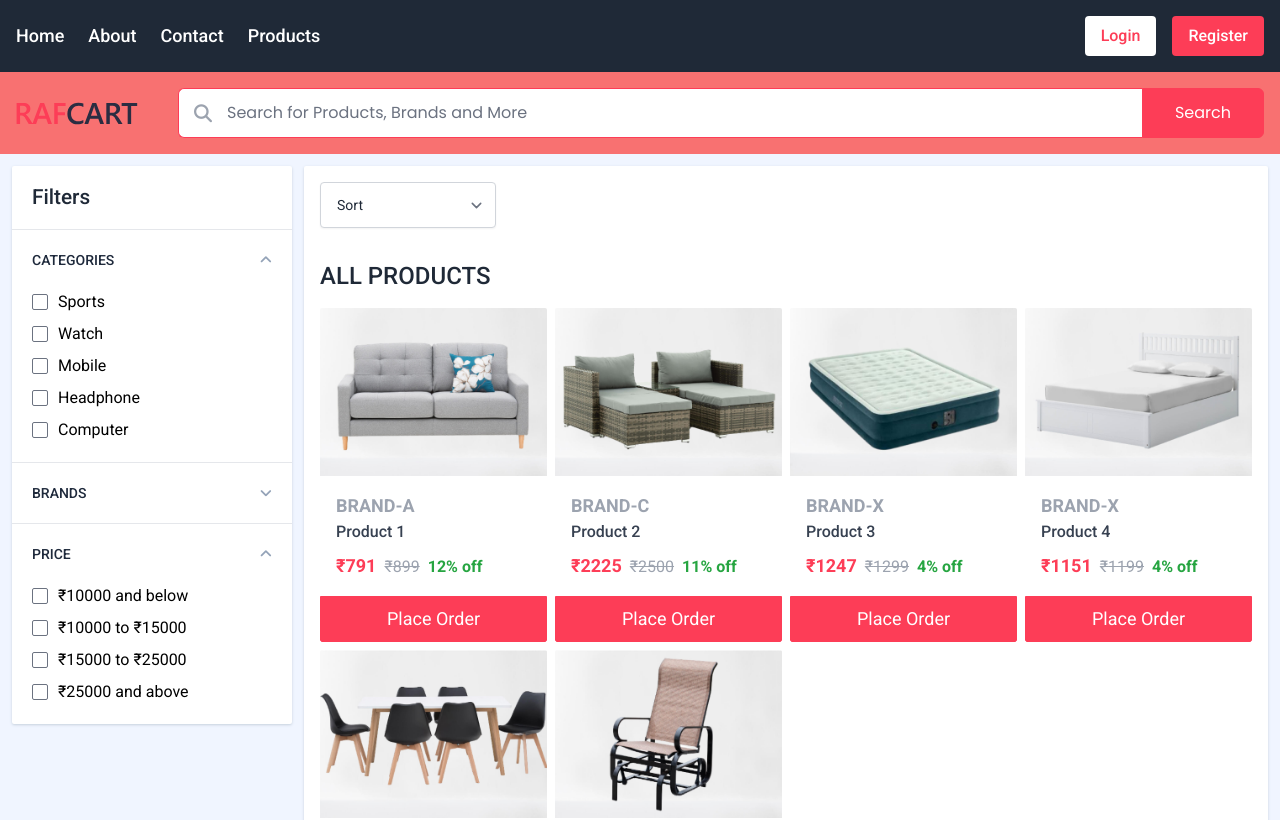
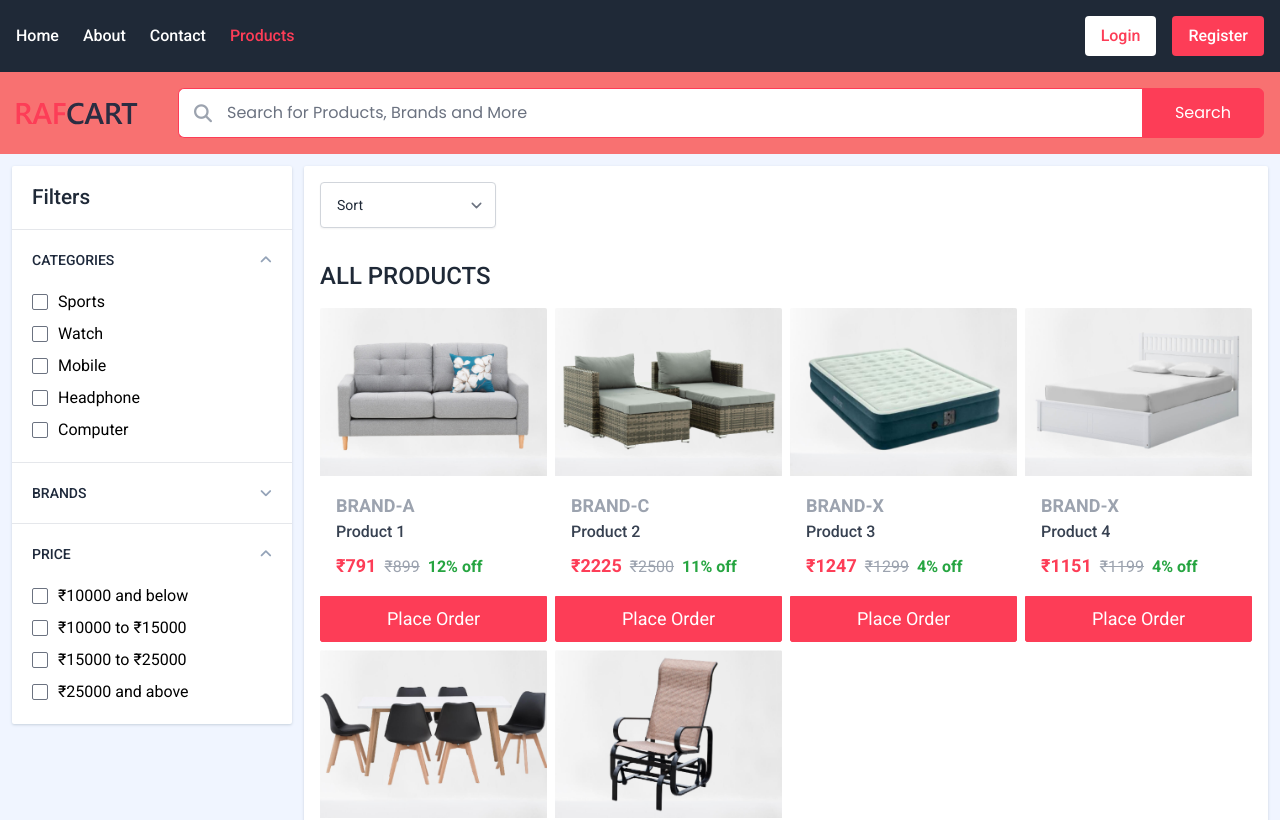
Before and after one commit to supratim531/ecom-clinton, a React (Create React App) app: page /products in a window 1280 px wide. Shown: the top 820 px of the page. Built offline with nearby package versions, Linux system fonts and the light colour scheme.

Commit message:
supratim531: Refactored NavItems and added Tooltip with logout button

```diff
--- a/src/components/header/Header.jsx
+++ b/src/components/header/Header.jsx
@@ -3,7 +3,7 @@ import SearchBar from "./SearchBar";
 import Navbar from "./navbar/Navbar";
 import { useAuth } from "../../hooks/useAuth";
 import UserProfile from "./UserProfile";
-import NavItem from "./navbar/NavItem";
+import NavItems from "./navbar/NavItems";
 import Hamburger from "./Hamburger";
 import Logo from "./Logo";
 
@@ -34,9 +34,16 @@ const Header = () => {
               <div className="block md:hidden">
                 <Hamburger onClick={navbarRef.current.handleOpenSideNavbar} />
               </div>
-              <ul className="hidden capitalize md:flex justify-center items-center gap-6">
-                <NavItem listClassName="font-roboto font-medium text-lg text-secondary hover:text-primary" />
-              </ul>
+              <div className="hidden md:block">
+                <NavItems
+                  wrapperClassName={
+                    "capitalize flex justify-center items-center gap-6"
+                  }
+                  navItemClassName={
+                    "font-medium text-secondary hover:text-primary"
+                  }
+                />
+              </div>
             </section>
             <div className="hidden lg:block search-section flex-grow">
               <SearchBar />
--- a/src/components/header/navbar/NavItem.jsx
+++ /dev/null
@@ -1,31 +0,0 @@
-import React from "react";
-import { Link } from "react-router-dom";
-
-const NavItem = ({ listClassName, linkClassName, onClickListItem }) => {
-  return (
-    <>
-      <li onClick={onClickListItem} className={listClassName}>
-        <Link className={linkClassName} to={""}>
-          Home
-        </Link>
-      </li>
-      <li onClick={onClickListItem} className={listClassName}>
-        <Link className={linkClassName} to={"about"}>
-          About
-        </Link>
-      </li>
-      <li onClick={onClickListItem} className={listClassName}>
-        <Link className={linkClassName} to={"contact"}>
-          Contact
-        </Link>
-      </li>
-      <li onClick={onClickListItem} className={listClassName}>
-        <Link className={linkClassName} to={"products"}>
-          Products
-        </Link>
-      </li>
-    </>
-  );
-};
-
-export default NavItem;
--- /dev/null
+++ b/src/components/header/navbar/NavItems.jsx
@@ -0,0 +1,66 @@
+import React from "react";
+import { NavLink } from "react-router-dom";
+
+const NavItems = ({ onClickNavItem, wrapperClassName, navItemClassName }) => {
+  const navItems = [
+    {
+      name: "Home",
+      path: "",
+      active: true,
+    },
+    {
+      name: "About",
+      path: "about",
+      active: true,
+    },
+    {
+      name: "Contact",
+      path: "contact",
+      active: true,
+    },
+    {
+      name: "Products",
+      path: "products",
+      active: true,
+    },
+  ];
+
+  return (
+    <ul className={wrapperClassName}>
+      {navItems.map((navItem) =>
+        navItem.active ? (
+          <li
+            key={navItem.name}
+            className={navItemClassName}
+            onClick={onClickNavItem ? onClickNavItem : null}
+          >
+            <NavLink to={navItem.path}>{navItem.name}</NavLink>
+          </li>
+        ) : null
+      )}
+
+      {/* <li onClick={onClickListItem} className={listClassName}>
+        <Link className={linkClassName} to={""}>
+          Home
+        </Link>
+      </li>
+      <li onClick={onClickListItem} className={listClassName}>
+        <Link className={linkClassName} to={"about"}>
+          About
+        </Link>
+      </li>
+      <li onClick={onClickListItem} className={listClassName}>
+        <Link className={linkClassName} to={"contact"}>
+          Contact
+        </Link>
+      </li>
+      <li onClick={onClickListItem} className={listClassName}>
+        <Link className={linkClassName} to={"products"}>
+          Products
+        </Link>
+      </li> */}
+    </ul>
+  );
+};
+
+export default NavItems;
--- a/src/components/header/navbar/Navbar.jsx
+++ b/src/components/header/navbar/Navbar.jsx
@@ -1,13 +1,15 @@
 import React, { forwardRef, useImperativeHandle, useRef } from "react";
-import { Link } from "react-router-dom";
+import { useNavigate } from "react-router-dom";
 import { useLogout } from "../../../hooks/useLogout";
 import { useAuth } from "../../../hooks/useAuth";
-import NavItem from "./NavItem";
+import NavItems from "./NavItems";
 import Hamburger from "../Hamburger";
+import Tooltip from "../../shared/Tooltip";
 
 const Navbar = ({}, ref) => {
   const logout = useLogout();
   const { auth } = useAuth();
+  const navigate = useNavigate();
   const sideNavbarRef = useRef();
   const sideNavbarWrapperRef = useRef();
 
@@ -50,12 +52,15 @@ const Navbar = ({}, ref) => {
           aria-label="Primary navigation for small devices"
           className="sidebar w-[80%] xs:w-[70%] min-[480px]:w-[60%] h-full fixed top-0 left-0 z-[3] duration-300 translate-x-[-200%]"
         >
-          <ul className="p-8 h-full w-full flex flex-col items-start gap-8 text-white">
-            <NavItem
-              onClickListItem={handleCloseSideNavbar}
-              listClassName={"text-2xl md:text-base hover:text-primary"}
+          <div>
+            <NavItems
+              onClickNavItem={handleCloseSideNavbar}
+              wrapperClassName={
+                "p-8 h-full w-full flex flex-col items-start gap-8 text-white"
+              }
+              navItemClassName={"text-2xl md:text-base hover:text-primary"}
             />
-          </ul>
+          </div>
         </aside>
       </section>
 
@@ -63,41 +68,48 @@ const Navbar = ({}, ref) => {
         <div className="block md:hidden">
           <Hamburger onClick={handleOpenSideNavbar} />
         </div>
-        <ul className="hidden capitalize md:flex justify-center items-center gap-6">
-          <NavItem listClassName="font-medium text-lg text-white hover:text-primary" />
-        </ul>
+        <div className="hidden md:block">
+          <NavItems
+            wrapperClassName={
+              "capitalize flex justify-center items-center gap-6"
+            }
+            navItemClassName={"font-medium text-white hover:text-primary"}
+          />
+        </div>
       </section>
-      <section className="right flex justify-center items-center gap-4">
+      <section className="right flex gap-4">
         {auth?.user ? (
+          <Tooltip
+            text={"Logout"}
+            className="[&>span]:!-bottom-[90%] [&>span]:after:!border-b-primary [&>span]:after:!border-t-transparent [&>span]:after:!-top-[35%]"
+          >
             <button
               tabIndex={0}
-            title="Logout"
               aria-label="Logout from this session"
               onClick={logout}
               className="text-[0.8rem] sm:text-base text-center p-2 py-1.5 rounded-full duration-100 hover:text-white hover:bg-primary text-primary bg-white"
             >
               <i className="fa-solid fa-power-off text-lg"></i>
             </button>
+          </Tooltip>
         ) : (
           <>
-            <Link
-              to={"login"}
-              role="button"
+            <button
               tabIndex={0}
               aria-label="Login as a customer"
+              onClick={() => navigate("login")}
               className="text-[0.8rem] sm:text-base px-4 py-2 rounded transition hover:text-white hover:bg-primary text-primary bg-white"
             >
               Login
-            </Link>
-            <Link
-              to={"register"}
-              role="button"
+            </button>
+            <button
               tabIndex={0}
+              onClick={() => navigate("register")}
               aria-label="Register as a customer"
               className="text-[0.8rem] sm:text-base px-4 py-2 rounded transition hover:text-primary hover:bg-white text-white bg-primary"
             >
               Register
-            </Link>
+            </button>
           </>
         )}
       </section>
--- a/src/components/shared/Tooltip.jsx
+++ b/src/components/shared/Tooltip.jsx
@@ -1,9 +1,9 @@
 import React from "react";
 
-const Tooltip = ({ text, children, className = "" }) => {
+const Tooltip = ({ text, children, className = "", textClassName = "" }) => {
   return (
     <div className={`tooltip ${className}`}>
-      <span className="tooltip-text">{text}</span>
+      <span className={`tooltip-text ${textClassName}`}>{text}</span>
       {children}
     </div>
   );
--- a/src/index.css
+++ b/src/index.css
@@ -4,6 +4,11 @@
 @tailwind base;
 @tailwind components;
 @tailwind utilities;
+
+:root {
+  --bg-primary: #fd3d57;
+  --bg-secondary: #1f2937;
+}
 
 body {
   margin: 0;
@@ -30,6 +35,10 @@ code {
   }
 }
 
+.active {
+  color: var(--bg-primary);
+}
+
 .tooltip {
   position: relative;
   display: inline-block;
@@ -40,7 +49,7 @@ code {
   visibility: hidden;
   max-width: max-content;
   height: auto;
-  background-color: #008cff;
+  background-color: var(--bg-primary);
   color: #fff;
   text-align: center;
   border-radius: 3px;
@@ -69,7 +78,7 @@ code {
   border-width: 5px;
   border-style: solid;
   border-color: transparent;
-  border-top-color: #008cff;
+  border-top-color: var(--bg-primary);
   transition: opacity 0.3s ease-in-out;
 }
 
```
Lines whose indentation alone changed are shown as unchanged.
